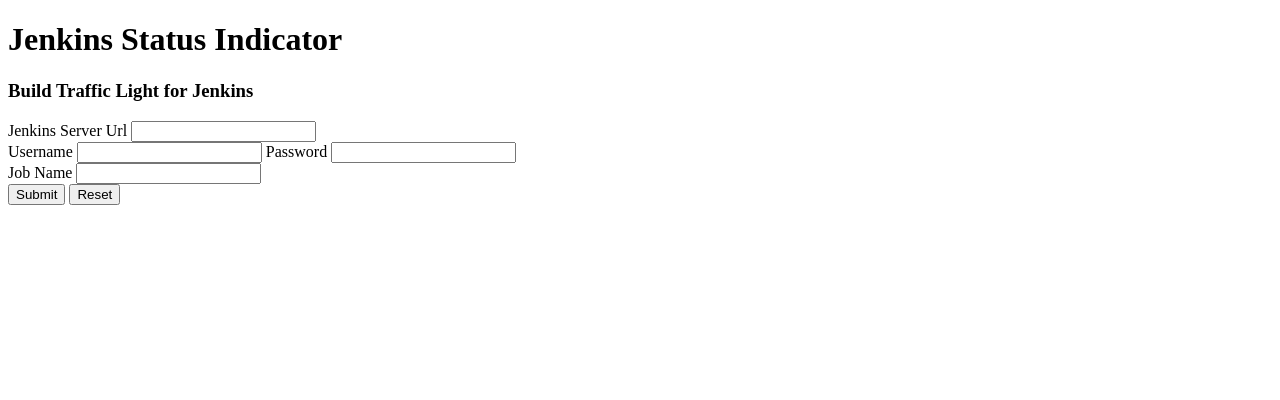
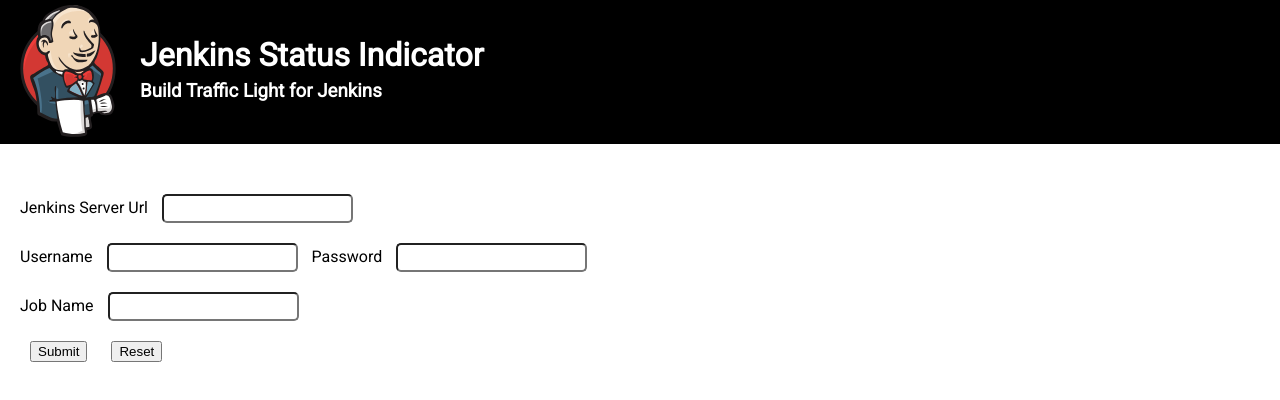
Before and after one commit to ankur198/jenkins-status-indicator-snap, a website: page static/index.html in a window 1280 px wide. Drawn offline with Linux system fonts and the light colour scheme; no server answers.

Commit message:
web config

```diff
--- a/src/webServer.ts
+++ b/src/webServer.ts
@@ -24,5 +24,5 @@
     res.send(load())
 })
 
-server.listen(process.env.PORT || 1234)
-console.log('web server started...');
+server.listen(1234)
+console.log('web server started...connect to https://127.0.0.1:1234 to configure');
--- a/static/index.html
+++ b/static/index.html
@@ -6,18 +6,24 @@
     <meta name="viewport" content="width=device-width, initial-scale=1.0">
     <title>Document</title>
     <script src="script.js"></script>
+    <link rel="stylesheet" href="style.css">
 </head>
 
 <body>
     <div class="header">
-        <h1>Jenkins Status Indicator</h1>
-        <h3>Build Traffic Light for Jenkins</h3>
+        <div class="logo">
+            <img src="jenkins-header-logo-v2.svg" alt="Jenkins Logo">
+        </div>
+        <div class="text">
+            <h1>Jenkins Status Indicator</h1>
+            <h3>Build Traffic Light for Jenkins</h3>
+        </div>
     </div>
     <div class="main">
         <form action="" onsubmit="return submitPreset()">
             <div class="input">
                 <label for="url">Jenkins Server Url</label>
-                <input type="url" name="url" id="url" required>
+                <input name="url" id="url" required>
             </div>
             <div class="input">
                 <label for="username">Username</label>
--- /dev/null
+++ b/static/style.css
@@ -0,0 +1,41 @@
+@import url('https://fonts.googleapis.com/css2?family=Roboto&display=swap');
+html,body{
+    margin: 0
+}
+body{
+    display: flex;
+    flex-direction: column;
+    height: 100vh;
+    font-family: 'Roboto', sans-serif;
+}
+
+.header{
+    background-color: black;
+    color: white;
+    width: 100vw;
+    line-height: 0.9em;
+    height: 200px;
+    display: grid;
+    grid-template-columns: auto 1fr;
+    align-items: center;
+}
+.header > *{
+    padding-left: 20px;
+}
+img{
+    height: 90%;
+    width: 100px;
+}
+
+.main{
+    height: 100%;
+    padding: 40px 20px;
+}
+
+input, button{
+    margin: 10px;
+}
+input{
+    padding: 5px;
+    border-radius: 5px;
+}
```
Also changed, not shown: static/jenkins-header-logo-v2.svg (added).
